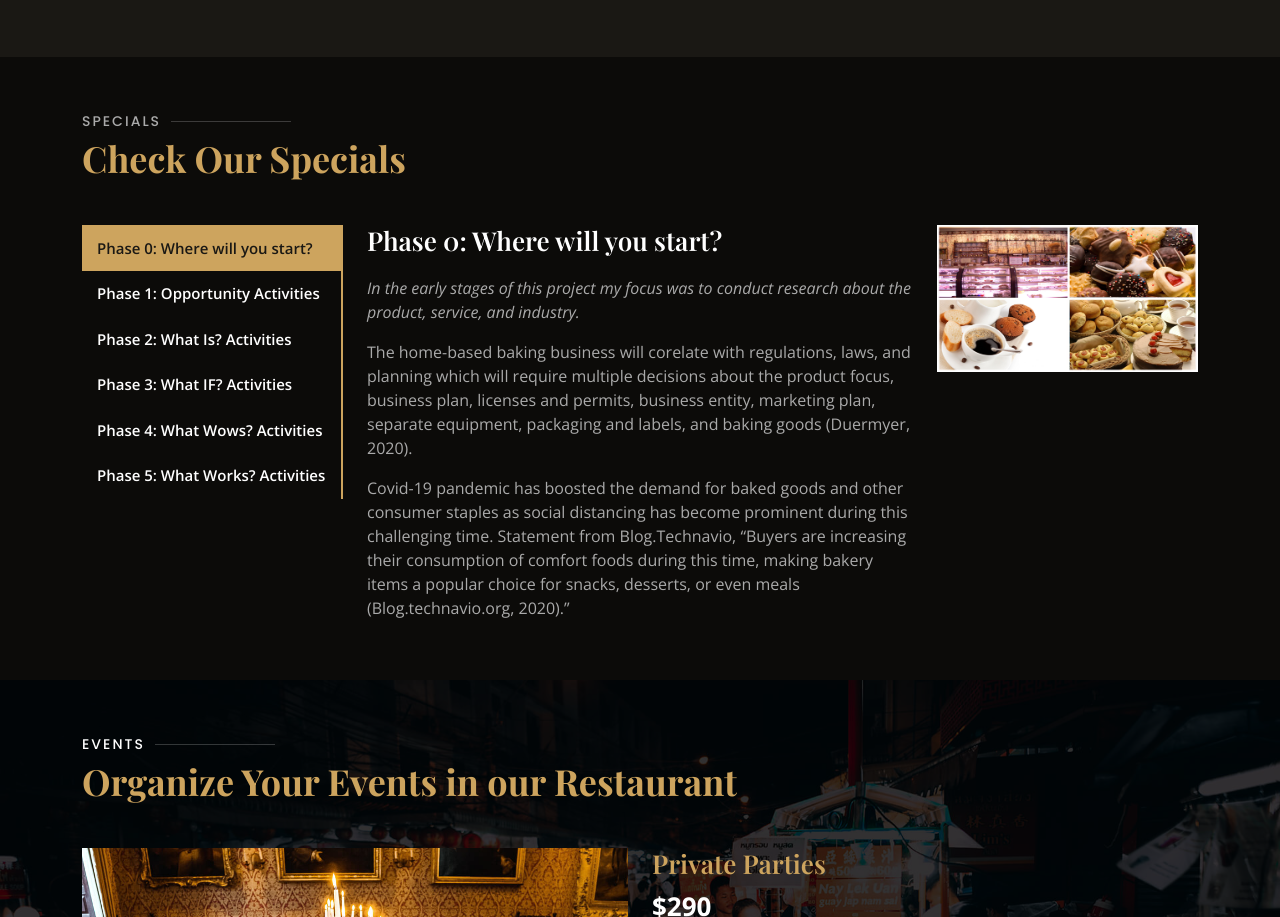
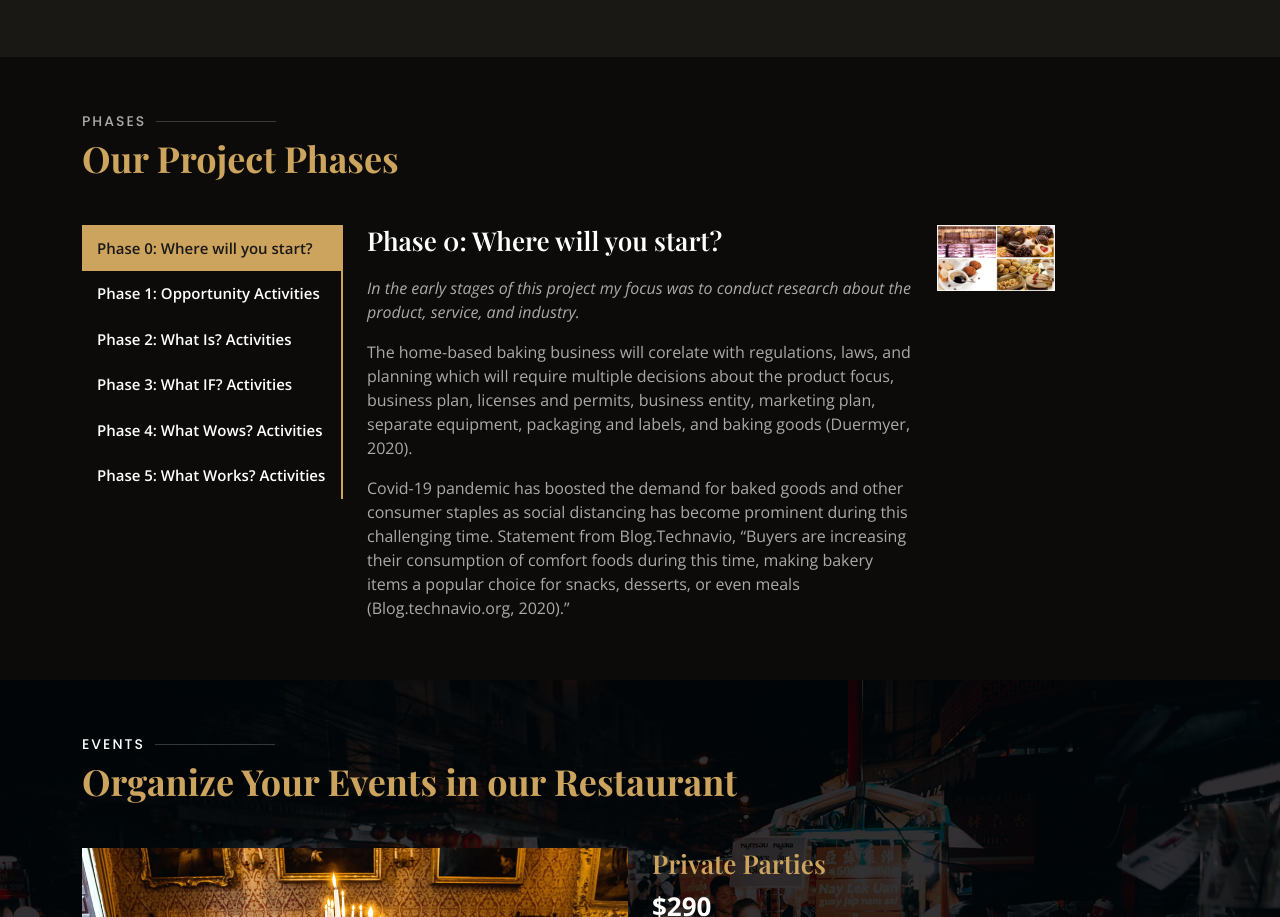
Before and after one commit to ustropics/SweetSalvation, a plain HTML site: page index.html in a window 1280 px wide. Shown: the part 2667-3584 px from the top of the page. Drawn offline with nearby package versions, Linux system fonts and the light colour scheme; a web font is replaced by a local one.

Commit message:
new changes

```diff
--- a/index.html
+++ b/index.html
@@ -315,8 +315,8 @@
       <div class="container" data-aos="fade-up">
 
         <div class="section-title">
-          <h2>Specials</h2>
-          <p>Check Our Specials</p>
+          <h2>Phases</h2>
+          <p>Our Project Phases</p>
         </div>
 
         <div class="row" data-aos="fade-up" data-aos-delay="100">
@@ -359,7 +359,7 @@
                       making bakery items a popular choice for snacks, desserts, or even meals (Blog.technavio.org, 2020).”
                     </p>
                   </div>
-                  <div class="col-lg-4 text-center order-1 order-lg-2">
+                  <div class="col-lg-2 text-center order-1 order-lg-2">
                     <img src="assets/img/specials-1.png" alt="" class="img-fluid">
                   </div>
                 </div>
```
